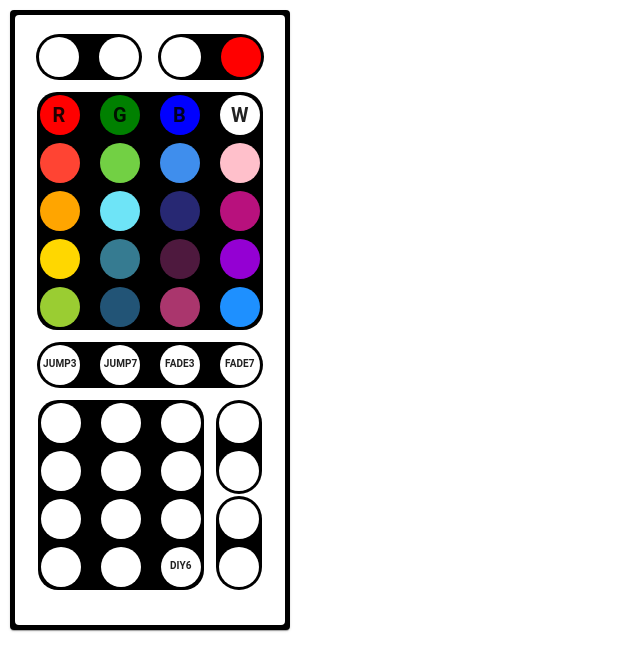
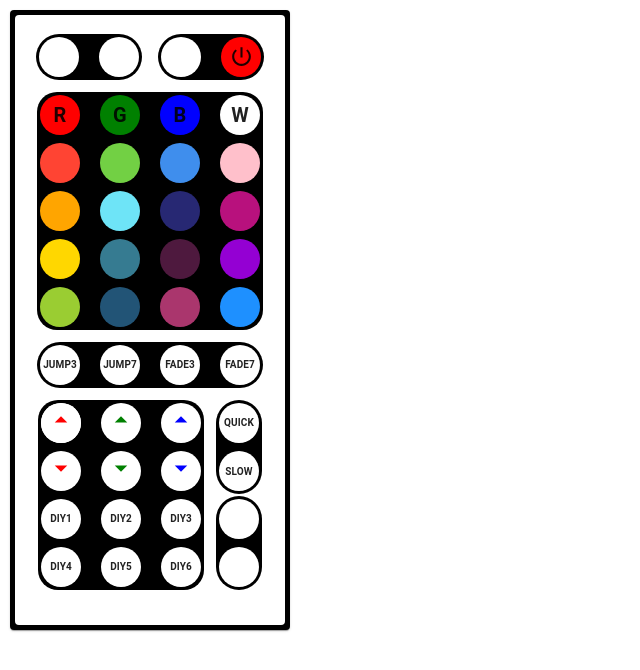
Before and after one commit to ianuriegas/light-switch, a React (Create React App) app: page / in a window 1280 px wide. Shown: the top 670 px of the page, without its empty margins (0-640 px from the left). Built offline with nearby package versions, Linux system fonts and the light colour scheme.

Commit message:
feat: created 85% or remote buttons.

```diff
--- a/package.json
+++ b/package.json
@@ -5,6 +5,7 @@
   "dependencies": {
     "@emotion/react": "^11.11.4",
     "@emotion/styled": "^11.11.0",
+    "@mui/icons-material": "^5.15.11",
     "@mui/material": "^5.15.11",
     "@testing-library/jest-dom": "^5.17.0",
     "@testing-library/react": "^13.4.0",
--- a/src/Remote.js
+++ b/src/Remote.js
@@ -1,10 +1,15 @@
 import { Card, Stack, Typography } from "@mui/material";
 import React from "react";
 import "./styles.css";
-
+import PowerSettingsNewIcon from "@mui/icons-material/PowerSettingsNew";
+import ArrowDropUpOutlinedIcon from "@mui/icons-material/ArrowDropUpOutlined";
+import ArrowDropDownOutlinedIcon from "@mui/icons-material/ArrowDropDownOutlined";
 function Remote({ color }) {
   const changeBackgroundColor = (color) => {
     document.documentElement.style.setProperty("--background-color", color);
+  };
+  const jumpBackgroundColor = (colors) => {
+    console.log(colors);
   };
   return (
     <div
@@ -59,7 +64,17 @@ function Remote({ color }) {
                       onClick={() => changeBackgroundColor("black")}
                       class="dot"
                       style={{ backgroundColor: "red" }}
-                    ></span>
+                    >
+                      <Typography
+                        variant="body2"
+                        style={{
+                          fontWeight: "bold",
+                          marginTop: "4px",
+                        }}
+                      >
+                        <PowerSettingsNewIcon style={{ fontSize: "25px" }} />
+                      </Typography>
+                    </span>
                   </Stack>
                 </Stack>
               </Stack>
@@ -83,8 +98,6 @@ function Remote({ color }) {
                       <Typography
                         variant="body2"
                         style={{
-                          marginLeft: "12.5px",
-                          marginTop: "6px",
                           fontSize: "20px",
                           fontWeight: "bold",
                         }}
@@ -122,8 +135,6 @@ function Remote({ color }) {
                       <Typography
                         variant="body2"
                         style={{
-                          marginLeft: "13px",
-                          marginTop: "6px",
                           fontSize: "20px",
                           fontWeight: "bold",
                         }}
@@ -161,8 +172,6 @@ function Remote({ color }) {
                       <Typography
                         variant="body2"
                         style={{
-                          marginLeft: "13px",
-                          marginTop: "6px",
                           fontSize: "20px",
                           fontWeight: "bold",
                         }}
@@ -200,8 +209,6 @@ function Remote({ color }) {
                       <Typography
                         variant="body2"
                         style={{
-                          marginLeft: "11px",
-                          marginTop: "6px",
                           fontSize: "20px",
                           fontWeight: "bold",
                         }}
@@ -244,12 +251,19 @@ function Remote({ color }) {
                   }}
                 >
                   <Stack spacing={1}>
-                    <span class="dot">
+                    <span
+                      onClick={() =>
+                        jumpBackgroundColor(["red", "green", "blue"])
+                      }
+                      className="dot"
+                      style={{
+                        backgroundColor: "white",
+                        transition: "background-color 1s",
+                      }}
+                    >
                       <Typography
                         variant="body2"
                         style={{
-                          marginLeft: "3px",
-                          marginTop: "12px",
                           fontSize: "10px",
                           fontWeight: "bold",
                         }}
@@ -263,8 +277,6 @@ function Remote({ color }) {
                       <Typography
                         variant="body2"
                         style={{
-                          marginLeft: "3.75px",
-                          marginTop: "12px",
                           fontSize: "10px",
                           fontWeight: "bold",
                         }}
@@ -278,8 +290,6 @@ function Remote({ color }) {
                       <Typography
                         variant="body2"
                         style={{
-                          marginLeft: "5px",
-                          marginTop: "12px",
                           fontSize: "10px",
                           fontWeight: "bold",
                         }}
@@ -293,8 +303,6 @@ function Remote({ color }) {
                       <Typography
                         variant="body2"
                         style={{
-                          marginLeft: "5px",
-                          marginTop: "12px",
                           fontSize: "10px",
                           fontWeight: "bold",
                         }}
@@ -317,27 +325,143 @@ function Remote({ color }) {
                   }}
                 >
                   <Stack spacing={1}>
-                    <span class="dot"></span>
-                    <span class="dot"></span>
-                    <span class="dot"></span>
-                    <span class="dot"></span>
-                  </Stack>
-                  <Stack spacing={1}>
-                    <span class="dot"></span>
-                    <span class="dot"></span>
-                    <span class="dot"></span>
-                    <span class="dot"></span>
-                  </Stack>
-                  <Stack spacing={1}>
-                    <span class="dot"></span>
-                    <span class="dot"></span>
-                    <span class="dot"></span>
+                    <span class="dot">
+                      <span class="dot">
+                        <Typography
+                          variant="body2"
+                          style={{
+                            fontWeight: "bold",
+                          }}
+                        >
+                          <ArrowDropUpOutlinedIcon
+                            style={{ fontSize: "30px", color: "red" }}
+                          />
+                        </Typography>
+                      </span>
+                    </span>
                     <span class="dot">
                       <Typography
                         variant="body2"
                         style={{
-                          marginLeft: "9px",
-                          marginTop: "12px",
+                          fontWeight: "bold",
+                        }}
+                      >
+                        <ArrowDropDownOutlinedIcon
+                          style={{ fontSize: "30px", color: "red" }}
+                        />
+                      </Typography>
+                    </span>
+                    <span class="dot">
+                      <Typography
+                        variant="body2"
+                        style={{
+                          fontSize: "10px",
+                          fontWeight: "bold",
+                        }}
+                      >
+                        DIY1
+                      </Typography>
+                    </span>
+                    <span class="dot">
+                      <Typography
+                        variant="body2"
+                        style={{
+                          fontSize: "10px",
+                          fontWeight: "bold",
+                        }}
+                      >
+                        DIY4
+                      </Typography>
+                    </span>
+                  </Stack>
+                  <Stack spacing={1}>
+                    <span class="dot">
+                      <Typography
+                        variant="body2"
+                        style={{
+                          fontWeight: "bold",
+                        }}
+                      >
+                        <ArrowDropUpOutlinedIcon
+                          style={{ fontSize: "30px", color: "green" }}
+                        />
+                      </Typography>
+                    </span>
+                    <span class="dot">
+                      <Typography
+                        variant="body2"
+                        style={{
+                          fontWeight: "bold",
+                        }}
+                      >
+                        <ArrowDropDownOutlinedIcon
+                          style={{ fontSize: "30px", color: "green" }}
+                        />
+                      </Typography>
+                    </span>
+                    <span class="dot">
+                      <Typography
+                        variant="body2"
+                        style={{
+                          fontSize: "10px",
+                          fontWeight: "bold",
+                        }}
+                      >
+                        DIY2
+                      </Typography>
+                    </span>
+                    <span class="dot">
+                      <Typography
+                        variant="body2"
+                        style={{
+                          fontSize: "10px",
+                          fontWeight: "bold",
+                        }}
+                      >
+                        DIY5
+                      </Typography>
+                    </span>
+                  </Stack>
+                  <Stack spacing={1}>
+                    <span class="dot">
+                      <Typography
+                        variant="body2"
+                        style={{
+                          fontWeight: "bold",
+                        }}
+                      >
+                        <ArrowDropUpOutlinedIcon
+                          style={{ fontSize: "30px", color: "blue" }}
+                        />
+                      </Typography>
+                    </span>
+                    <span class="dot">
+                      <Typography
+                        variant="body2"
+                        style={{
+                          fontWeight: "bold",
+                        }}
+                      >
+                        <ArrowDropDownOutlinedIcon
+                          style={{ fontSize: "30px", color: "blue" }}
+                        />
+                      </Typography>
+                    </span>
+                    <span class="dot">
+                      <Typography
+                        variant="body2"
+                        style={{
+                          fontSize: "10px",
+                          fontWeight: "bold",
+                        }}
+                      >
+                        DIY3
+                      </Typography>
+                    </span>
+                    <span class="dot">
+                      <Typography
+                        variant="body2"
+                        style={{
                           fontSize: "10px",
                           fontWeight: "bold",
                         }}
@@ -347,15 +471,7 @@ function Remote({ color }) {
                     </span>
                   </Stack>
                 </Stack>
-                <Stack
-                  direction={"row"}
-                  spacing={2.5}
-                  //   style={{
-                  //     backgroundColor: "black",
-                  //     padding: "3px",
-                  //     borderRadius: "40px",
-                  //   }}
-                >
+                <Stack direction={"row"} spacing={2.5}>
                   <Stack spacing={0.3}>
                     <Stack
                       spacing={1}
@@ -365,8 +481,27 @@ function Remote({ color }) {
                         borderRadius: "40px",
                       }}
                     >
-                      <span class="dot"></span>
-                      <span class="dot"></span>
+                      <span class="dot">
+                        <Typography
+                          variant="body2"
+                          style={{
+                            fontSize: "10px",
+                            fontWeight: "bold",
+                          }}
+                        >
+                          QUICK
+                        </Typography>
+                      </span>
+                      <span class="dot">
+                        <Typography
+                          style={{
+                            fontSize: "10px",
+                            fontWeight: "bold",
+                          }}
+                        >
+                          SLOW
+                        </Typography>
+                      </span>
                     </Stack>
                     <Stack
                       spacing={1}
--- a/src/styles.css
+++ b/src/styles.css
@@ -5,6 +5,11 @@
     border-radius: 50%;
     display: inline-block;
     cursor: pointer;
+    display: flex;
+    justify-content: center;
+    /* Align horizontal */
+    align-items: center;
+    /* Align vertical */
 }
 
 .app {
@@ -49,3 +54,7 @@
 body {
     background-color: var(--background-color);
 }
+
+/* .typography-style {
+
+} */
```
Also changed, not shown: 1 other file (tests, documents, lock files or other folders).
